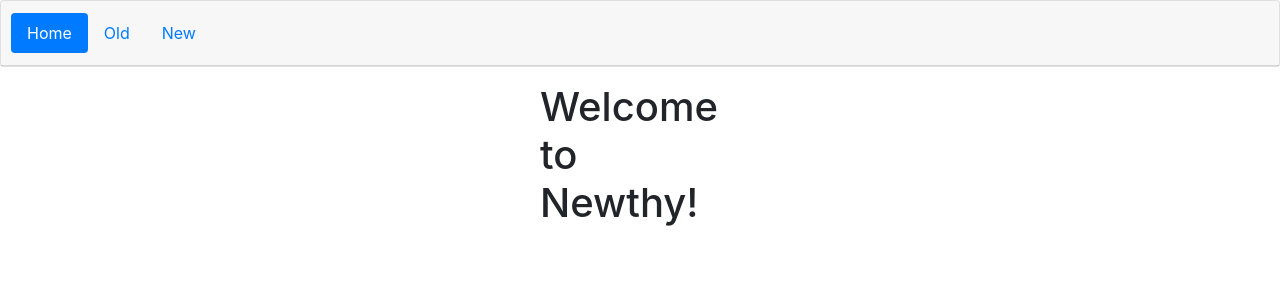
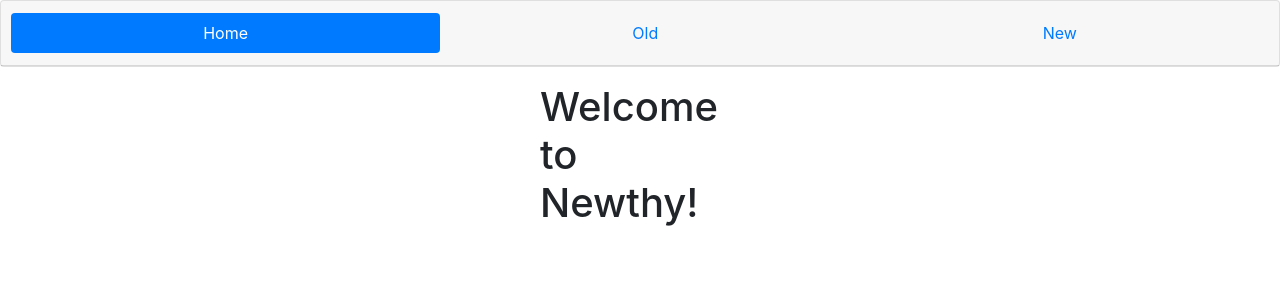
Before and after one commit to TheRealMopcornPuncher/CS50_Final, a Flask app: page / in a window 1280 px wide. Shown: the top 300 px of the page. Run offline with Flask 3, Linux system fonts and the light colour scheme.

Commit message:
Improve Navbar Design

```diff
--- a/templates/index.html
+++ b/templates/index.html
@@ -12,7 +12,7 @@
 
     <div class="card text-center">
         <div class="card-header">
-          <ul class="nav nav-pills card-header-pills">
+          <ul class="nav nav-pills card-header-pills justify-content-center nav-fill">
             {% for page in pages%}
             {% if currentPage == page %}
             <li class="nav-item">
```
